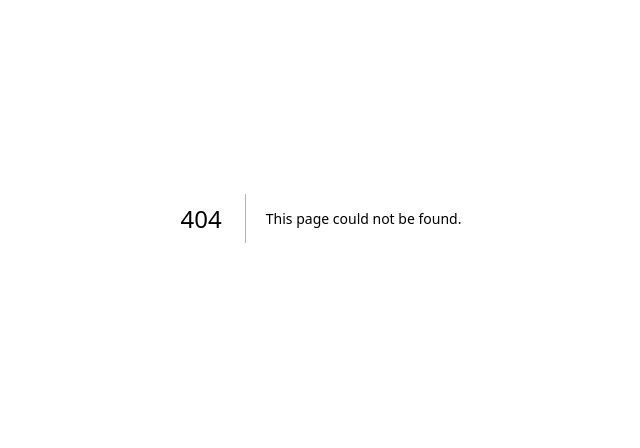
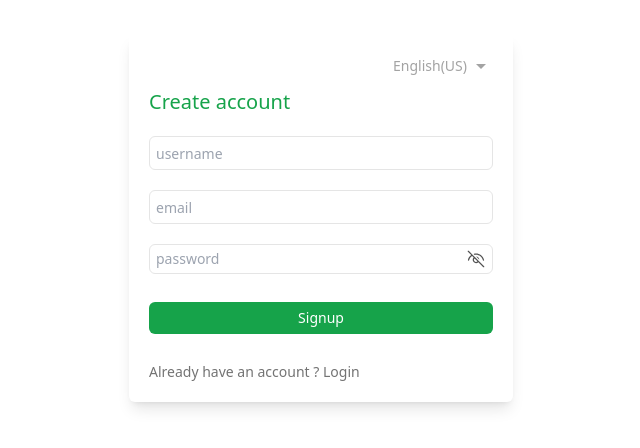
Before and after one commit to addispic/next-middleware, a Next.js app: page /signup in a window 1280 px wide. Before the commit this address had no page. Shown: the part 182-630 px from the top of the page, without its empty margins (319-959 px from the left). Built offline with nearby package versions, Linux system fonts and the light colour scheme.

Commit message:
signup form ui is done

```diff
--- /dev/null
+++ b/app/(auth)/login/page.tsx
@@ -0,0 +1,5 @@
+export default function Login(){
+    return (
+        <div>login page</div>
+    )
+}
--- /dev/null
+++ b/app/(auth)/signup/page.tsx
@@ -0,0 +1,9 @@
+// ui
+// auth
+// signup form
+import SignupForm from "@/app/ui/auth/SignupForm";
+export default function Signup() {
+  return <div className="w-screen h-screen overflow-hidden flex items-center justify-center">
+    <SignupForm />
+  </div>;
+}
--- /dev/null
+++ b/app/ui/auth/SignupForm.tsx
@@ -0,0 +1,152 @@
+"use client";
+import React, { useState } from "react";
+import Link from "next/link";
+// icons
+import { MdOutlineArrowDropDown } from "react-icons/md";
+import { VscEye } from "react-icons/vsc";
+import { VscEyeClosed } from "react-icons/vsc";
+export default function SignupForm() {
+  // states
+  // username
+  const [username, setUsername] = useState("");
+  //   email
+  const [email, setEmail] = useState("");
+  // password
+  const [password, setPassword] = useState("");
+//   is password hide
+const [isPasswordHide,setIsPasswordHide] = useState(true)
+  // focus
+  const [focus, setFocus] = useState("");
+  return (
+    <div className="min-w-96 p-5 bg-white rounded-md shadow-lg">
+      {/* header */}
+      <header className="flex items-center justify-end">
+        {/* language toggle */}
+        <div className="flex items-center gap-x-0.5 text-sm text-neutral-400 transition-colors ease-in-out duration-150 hover:text-neutral-500 cursor-pointer">
+          <span>English(US)</span>
+          <MdOutlineArrowDropDown className="text-2xl" />
+        </div>
+      </header>
+      {/* title */}
+      <h3 className="my-2.5 text-green-600 text-xl">Create account</h3>
+      {/* inputs */}
+      <div className="mt-5">
+        {/* username */}
+        <div className="mb-5">
+          <div
+            className={`w-full py-1 px-1.5 border rounded-md ${
+              focus === "username" || username
+                ? "border-green-600"
+                : "border-neutral-200"
+            }`}
+          >
+            <input
+              className="w-full focus:outline-none focus:ring-0 bg-transparent text-sm border-none"
+              type="text"
+              placeholder="username"
+              value={username}
+              onChange={(e) => {
+                setUsername(e.target.value);
+              }}
+              onFocus={() => {
+                setFocus("username");
+              }}
+              onBlur={() => {
+                setFocus("");
+              }}
+            />
+          </div>
+          {/* error */}
+          {!true && (
+            <div className="px-1.5 text-sm text-red-600">
+              <p>username required</p>
+            </div>
+          )}
+        </div>
+        {/* email */}
+        <div className="mb-5">
+          <div
+            className={`w-full py-1 px-1.5 border rounded-md ${
+              focus === "email" || email
+                ? "border-green-600"
+                : "border-neutral-200"
+            }`}
+          >
+            <input
+              className="w-full focus:outline-none focus:ring-0 bg-transparent text-sm border-none"
+              type="text"
+              placeholder="email"
+              value={email}
+              onChange={(e) => {
+                setEmail(e.target.value);
+              }}
+              onFocus={() => {
+                setFocus("email");
+              }}
+              onBlur={() => {
+                setFocus("");
+              }}
+            />
+          </div>
+          {/* error */}
+          {!true && (
+            <div className="px-1.5 text-sm text-red-600">
+              <p>email required</p>
+            </div>
+          )}
+        </div>
+        {/* password */}
+        <div className="mb-5">
+          <div
+            className={`w-full py-1 px-1.5 border rounded-md flex items-center gap-1.5 ${
+              focus === "password" || password
+                ? "border-green-600"
+                : "border-neutral-200"
+            }`}
+          >
+            <input
+              className="w-full focus:outline-none focus:ring-0 bg-transparent text-sm border-none"
+              type={isPasswordHide ? "password" : "text"}
+              placeholder="password"
+              value={password}
+              onChange={(e) => {
+                setPassword(e.target.value);
+              }}
+              onFocus={() => {
+                setFocus("password");
+              }}
+              onBlur={() => {
+                setFocus("");
+              }}
+            />
+            <button className="text-xl text-neutral-600" onClick={()=>{
+                setIsPasswordHide(!isPasswordHide)
+            }}>
+                {
+                    isPasswordHide
+                    ?
+                    <VscEyeClosed />
+                    :
+                    <VscEye />
+                }
+            </button>
+          </div>
+          {/* error */}
+          {!true && (
+            <div className="px-1.5 text-sm text-red-600">
+              <p>password required</p>
+            </div>
+          )}
+        </div>
+        {/* button */}
+        <button className="my-7 w-full flex items-center justify-center py-1.5 text-sm text-white bg-green-600 rounded-md overflow-hidden transition-colors ease-in-out duration-150 hover:bg-green-500">
+            <span>Signup</span>
+        </button>
+        {/* link */}
+        <p className="w-full text-centerc text-sm text-neutral-500">
+            Already have an account ? <Link className="font-medium transition-colors ease-in-out duration-150 hover:text-green-600 hover:underline" href={"/login"}>Login</Link>
+        </p>
+      </div>
+    </div>
+  );
+}
```
Also changed, not shown: middleware.ts (+4 -9 lines), package.json (+5 -4 lines), 1 other file (tests, documents, lock files or other folders).
